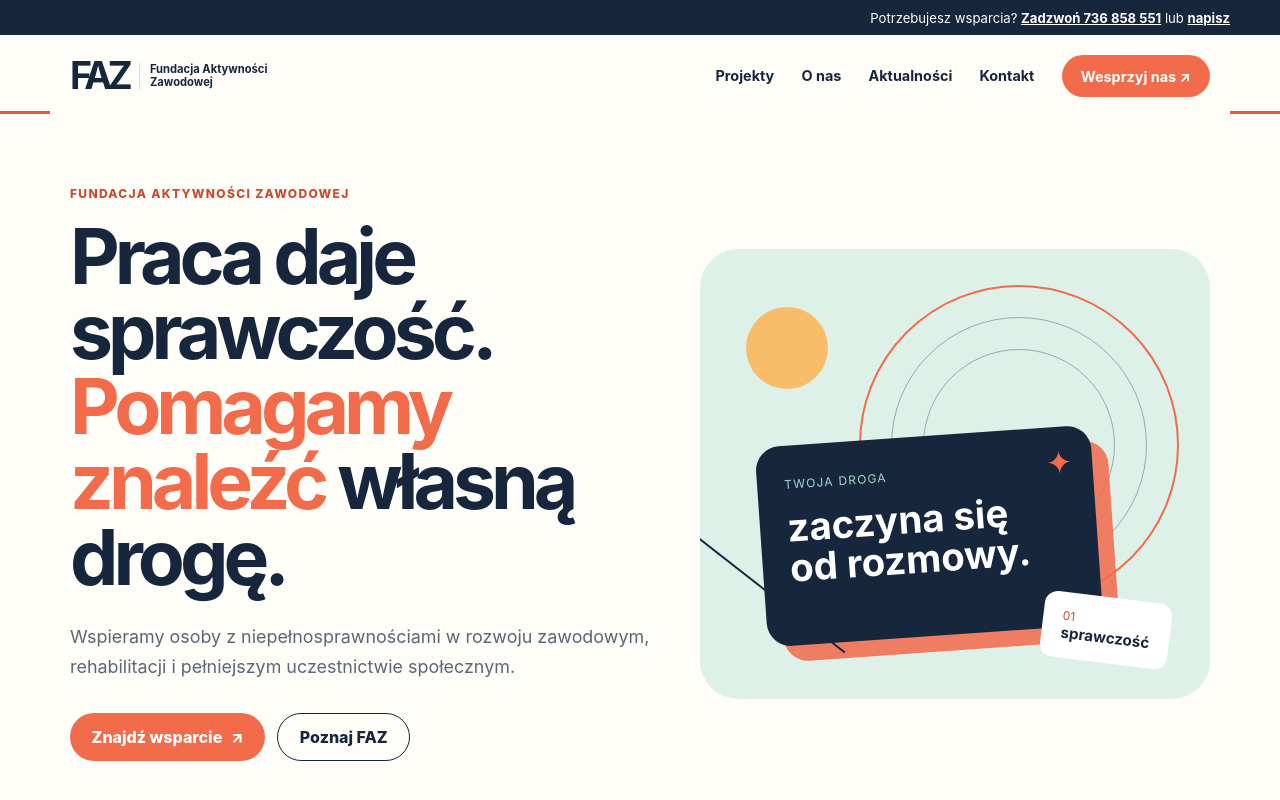
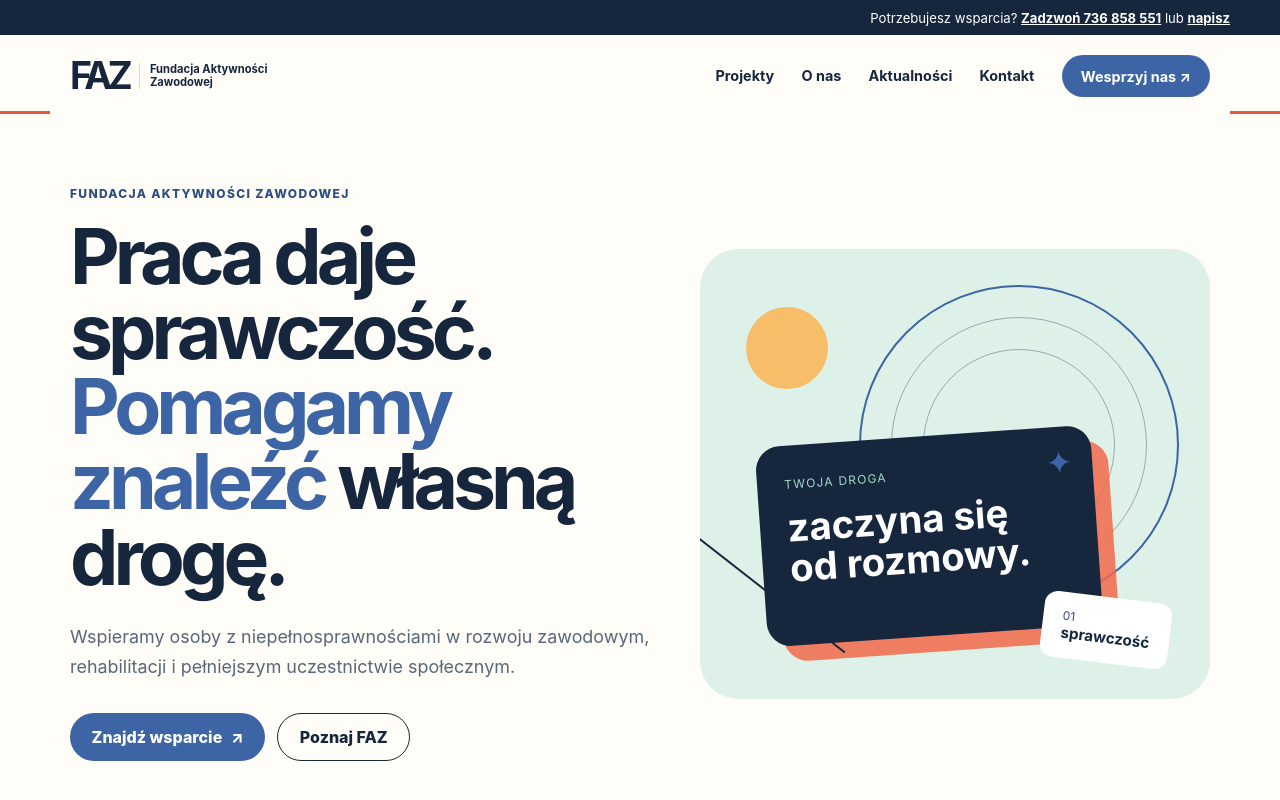
Before and after one commit to pgczaplinski-lgtm/FAZ_WWW, a React (Vite) app: page / in a window 1280 px wide. Shown: the top 800 px of the page. Built offline with nearby package versions, Linux system fonts and the light colour scheme.

Commit message:
chore: flush uncommitted work before shutdown

```diff
--- a/src/index.css
+++ b/src/index.css
@@ -8,10 +8,10 @@
   --ink: #16263d;
   --muted: #596777;
   --cream: #fffdf8;
-  --coral: #f26b4b;
-  --coral-dark: #c94b31;
+  --blue: #3D65A6;
+  --blue-dark: #2d4d80;
+  --blue-soft: #dcecf4;
   --mint: #ddf1e8;
-  --blue: #dcecf4;
   --line: #d8dedf;
 }
 * { box-sizing: border-box; }
```
Also changed, not shown: src/App.css.
